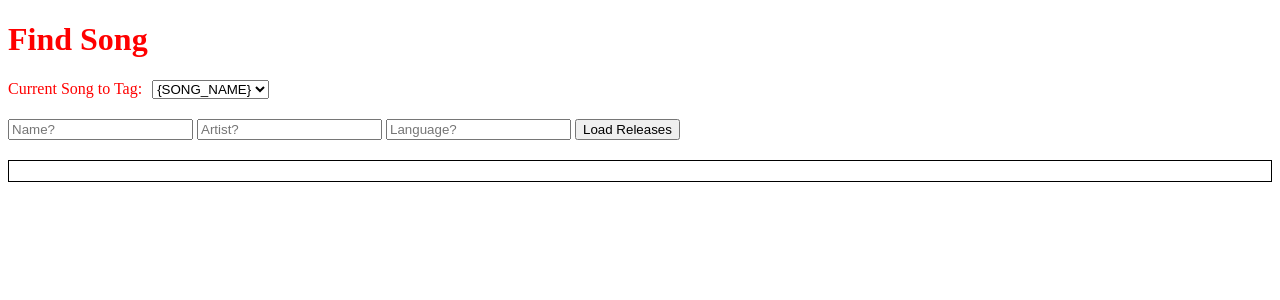
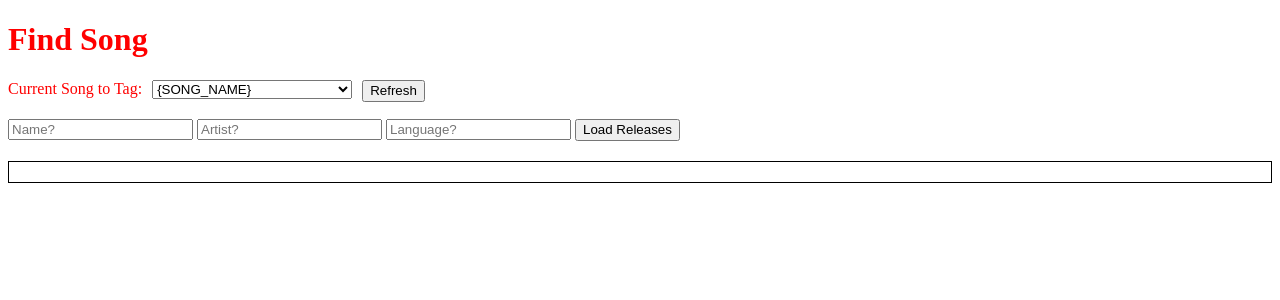
Before and after one commit to domesticchores/musictag, a Flask app: page / in a window 1280 px wide. Shown: the top 300 px of the page. Run offline with Flask 3, Linux system fonts and the light colour scheme.

Commit message:
implement song selection on frontend

```diff
--- a/static/app.js
+++ b/static/app.js
@@ -1,6 +1,8 @@
 let namebox = document.getElementById("namebox")
 let artistbox = document.getElementById("artistbox")
 let langbox = document.getElementById("langbox")
+
+let localsongselect = document.getElementById('local-song-select')
 
 let song_template = document.getElementById("template").cloneNode(true)
 document.getElementById("template").remove()
@@ -62,3 +64,26 @@ function loadCover(obj, mbid) {
         }
     });
 }
+
+function refreshLocalSongs() {
+    $.ajax({
+        url: '/get_local_songs',
+        type: 'GET',
+        success: function(response) {
+            localsongselect.innerHTML = ''
+            console.log(response.content)
+            for (obj in response.content) {
+                let option = document.createElement('option')
+                option.value = response.content[obj]
+                option.text = response.content[obj]
+                localsongselect.appendChild(option)
+            }
+        },
+        error: function(error) {
+            console.error('Error fetching dynamic content:', error);
+        },
+        complete: function() {
+            // some stuff
+        }
+    });
+}
--- a/static/styles.css
+++ b/static/styles.css
@@ -36,4 +36,11 @@ body {
 
 #local-song-select {
     margin-bottom: 20px;
+    min-width: 200px;
 }
+
+
+button {
+    height: 22px;
+    margin: 0;
+}
--- a/templates/index.html
+++ b/templates/index.html
@@ -13,6 +13,7 @@
         <select name="song" id="local-song-select">
             <option value="songname">{SONG_NAME}</option>
         </select>
+        <button onclick="refreshLocalSongs()">Refresh</button>
     </div>
 
 
```
